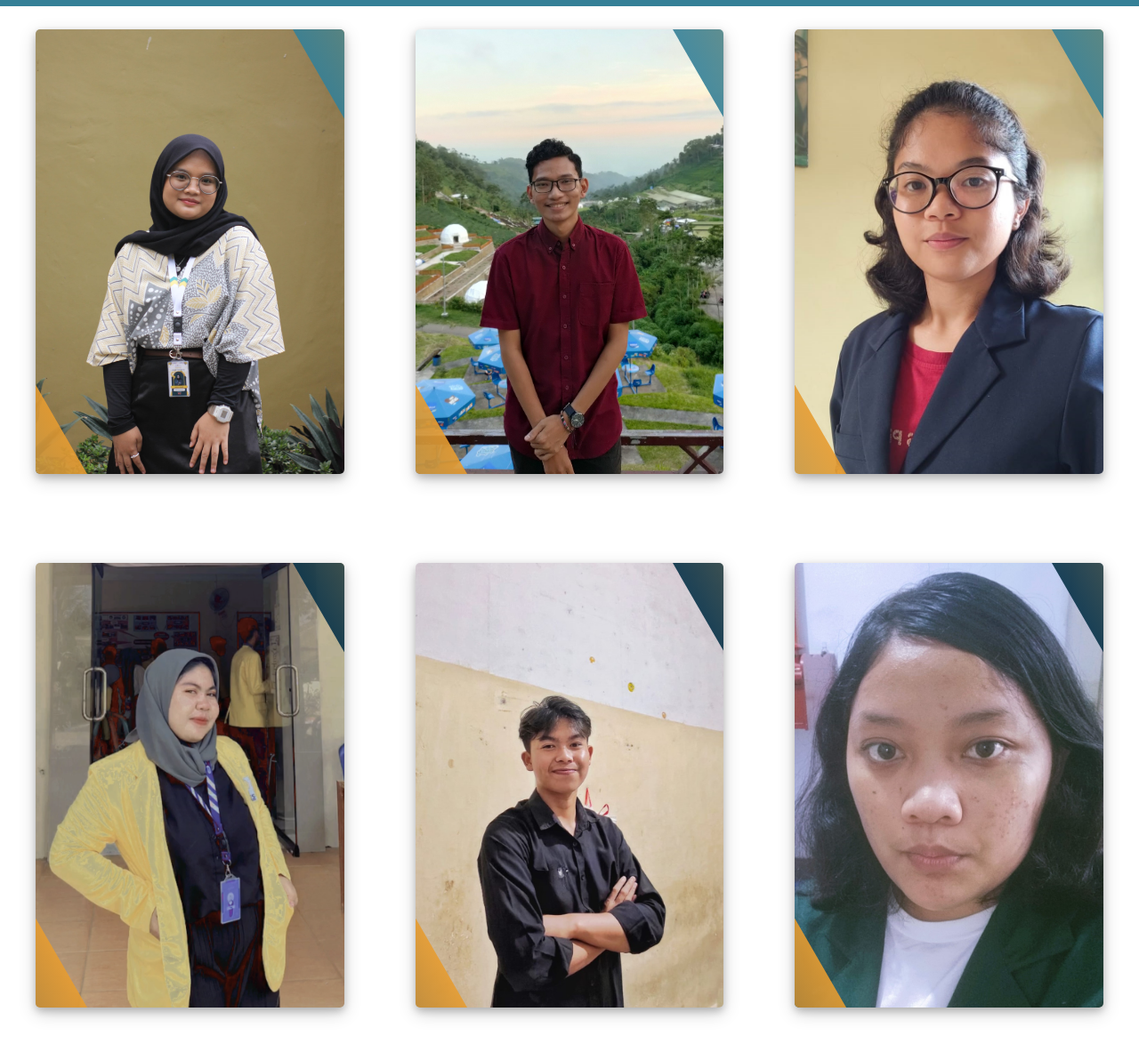
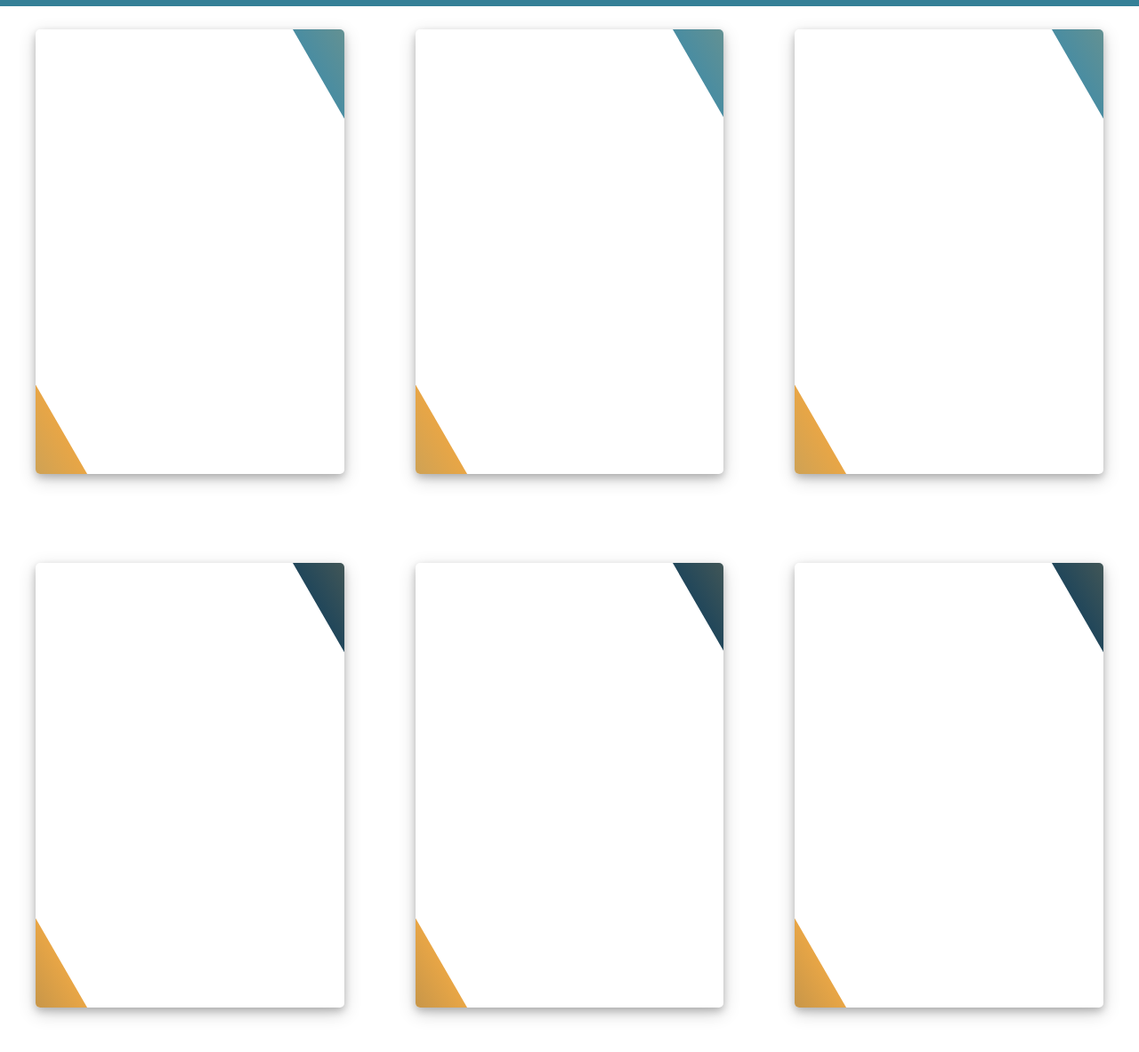
Before and after one commit to abdisuryaperdana/Travel, a plain HTML site: page team.html in a window 1280 px wide. Shown: the part 67-1250 px from the top of the page at 89% size. Drawn offline with Linux system fonts and the light colour scheme.

Commit message:
delete image team

```diff
--- a/assets/css/team.css
+++ b/assets/css/team.css
@@ -91,7 +91,7 @@ p{
     left: 0;
     width: 100%;
     height: 100%;
-    background: url('/assets/images/team/syifa.jpg') no-repeat center center/cover;
+    background: url('') no-repeat center center/cover;
     z-index: -1;
     opacity: 1;
     transition: all .5s ease-in;
@@ -238,7 +238,7 @@ p{
     left: 0;
     width: 100%;
     height: 100%;
-    background: url('/assets/images/team/alfiyanto.jpg') no-repeat center center/cover;
+    background: url('') no-repeat center center/cover;
     z-index: -1;
     opacity: 1;
     transition: all .5s ease-in;
@@ -385,7 +385,7 @@ p{
     left: 0;
     width: 100%;
     height: 100%;
-    background: url('/assets/images/team/debora.jpg') no-repeat center center/cover;
+    background: url('') no-repeat center center/cover;
     z-index: -1;
     opacity: 1;
     transition: all .5s ease-in;
@@ -533,7 +533,7 @@ p{
     left: 0;
     width: 100%;
     height: 100%;
-    background: url('/assets/images/team/ninda.png') no-repeat center center/cover;
+    background: url('') no-repeat center center/cover;
     z-index: -1;
     opacity: 1;
     transition: all .5s ease-in;
@@ -680,7 +680,7 @@ p{
     left: 0;
     width: 100%;
     height: 100%;
-    background: url('/assets/images/team/rio.jpg') no-repeat center center/cover;
+    background: url('') no-repeat center center/cover;
     z-index: -1;
     opacity: 1;
     transition: all .5s ease-in;
@@ -826,7 +826,7 @@ p{
     left: 0;
     width: 100%;
     height: 100%;
-    background: url('/assets/images/team/sabella.jpg') no-repeat center center/cover;
+    background: url('') no-repeat center center/cover;
     z-index: -1;
     opacity: 1;
     transition: all .5s ease-in;
```
Also changed, not shown: assets/images/team/alfiyanto.jpg (deleted), assets/images/team/debora.jpg (deleted), assets/images/team/ninda.png (deleted), assets/images/team/rio.jpg (deleted), assets/images/team/sabella.jpg (deleted), assets/images/team/syifa.jpg (deleted).
